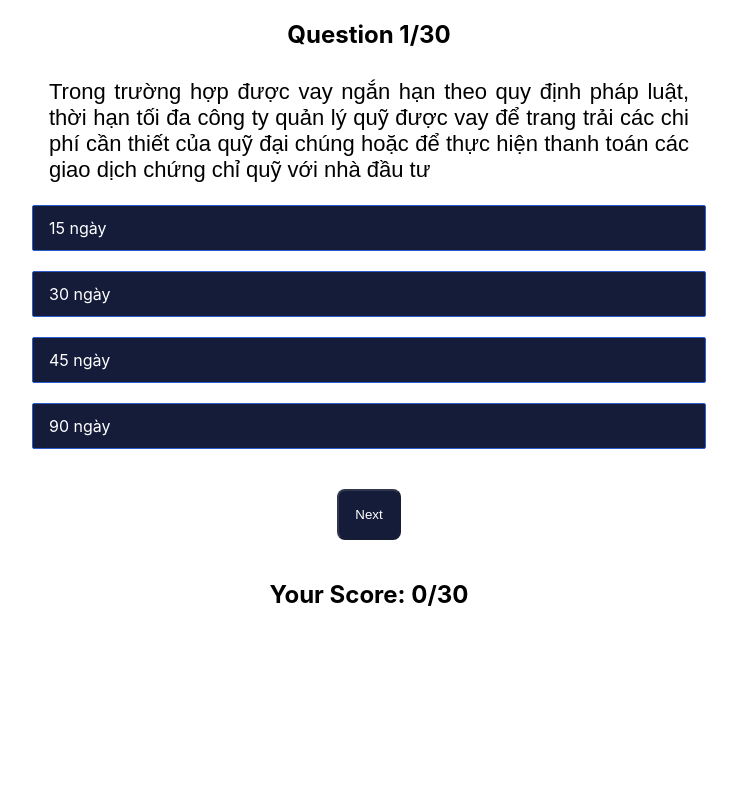
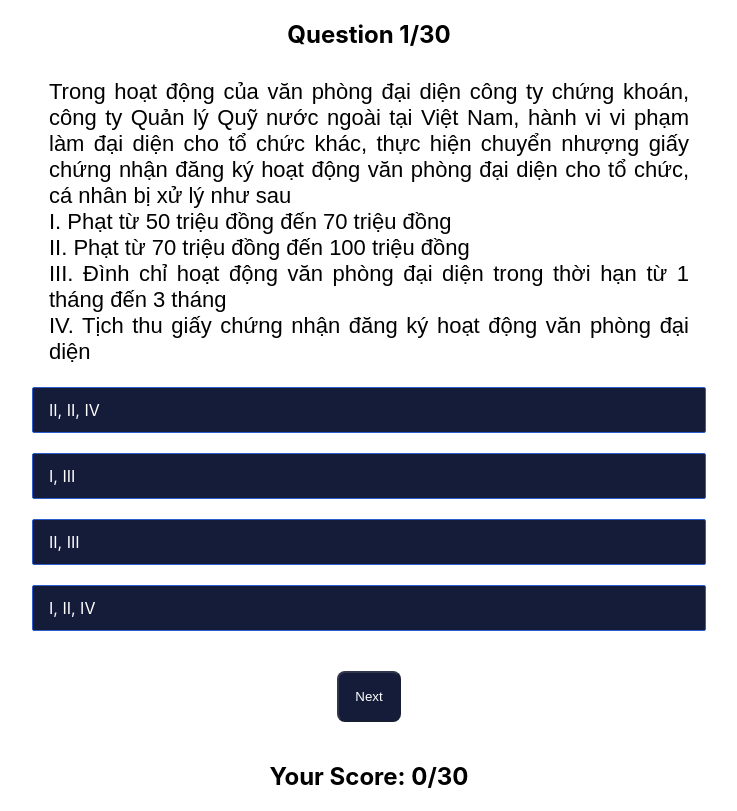
Before and after one commit to ducnguyenhn128/multiple_choice_quiz_app, a React (Create React App) app in the folder quizapp/: page /test in a window 1280 px wide. Shown: the whole page, without its empty margins (271-1008 px from the left). Built offline with nearby package versions, Linux system fonts and the light colour scheme.

Commit message:
Update QuestionBank.js

```diff
--- a/quizapp/src/QuestionBank.js
+++ b/quizapp/src/QuestionBank.js
@@ -1381,6 +1381,71 @@ const questionBank = [
         answer: 'II và III'
     },
     //150
+    {
+        question: 'Trong thời gian có quyết định đặt công ty quản lý quỹ đầu từ chứng khoán vào tình trạng kiểm soát, Công ty thực hiện chế độ báo cáo tỷ lệ vốn khả dụng theo tần suất như sau:',
+        choices: [
+            'Định kỳ hàng tháng',
+            'Định kỳ hàng tuần vào ngày thứ 2 ',
+            'Dịnh kỳ hàng tuần vào ngày thứ 6',
+            'Định kỳ 1 tháng 2 lần'
+        ],
+        answer: 'Định kỳ hàng tuần vào ngày thứ 2'
+    },
+    {
+        question: 'Trong trường hợp quỹ mở, quỹ chỉ số đầu tư được đầu tư vào trái phiếu doanh nghiệp phát hành riêng lẻ, trái phiếu phải đáp ứng quy định sau: \nI. Có cam kết mua lại của doanh nghiệp phát hành tối thiểu 1 lần trong 12 tháng \nII. Có cam kết mua lại của doanh nghiệp phát hành tối thiểu 1 lần trong 18 tháng \nIII. Mỗi lần cam kết mua lại tối thiểu 20% giá trị đợt phát hành \nIV. Mỗi lần cam kết mua lại tối thiểu 30% giá tri đợt phát hành',
+        choices: [
+            'I, II', 'I, IV', 'II, III', 'II, IV'
+        ],
+        answer: 'I, IV'
+    },
+    {
+        question: 'Lựa chọn phương án sai về mô tả hoạt động quản lý vốn và tài sản quỹ đầu tư chứng khoán:',
+        choices: [
+            'Công ty quản lý quỹ không được sử dụng vốn và tài sản của quỹ để cho vay hoặc bảo lãnh cho bất kỳ khoản vay nào' ,
+            'Công ty quản lý quỹ không được phép vay để tài trợ cho hoạt động của quỹ đại chúng' ,
+            'Công ty quản lý quỹ không được sử dụng tài sản của quỹ để thực hiện các giao dịch ký quỹ',
+            'Công ty quản lý quỹ không được sử dụng tài sản của quỹ để thực hiện các giao dịch bán khống, cho vay chứng khoán'
+        ],
+        answer: 'Công ty quản lý quỹ không được phép vay để tài trợ cho hoạt động của quỹ đại chúng'
+    },
+    {
+        question: 'Khi thực hoạt động nghiệp vụ kinh doanh trong nước, Công ty quản lý quỹ được ủy quyền, thuê ngoài để cung cấp một phần hoặc toàn bộ các dịch vụ:',
+        choices: [
+            'Quản lý quỹ đầu tư chứng khoán',
+            'Quản lý danh mục đầu tư CK',
+            'Tư vấn đầu tư chứng khoán',
+            'Tất cả các phương án trên đều sai'
+        ],
+        answer: 'Quản lý quỹ đầu tư chứng khoán'
+    },
+    {
+        question: 'Trong hoán đổi danh mục, danh mục chứng khoán cơ cấu phải đáp ứng các điều kiện sau \nI.Bao gồm tối thiếu 35% số chứng khoán cơ sở hình thành chỉ số tham chiếu \nII. Bao gồm tối thiếu 50% số chứng khoán cơ sở hình thành chỉ số tham chiếu \nIII. Giá trị danh mục chứng khoán cơ cấu không thấp hơn 80% giá trị của danh mục chứng khoán tương ứng của chỉ số tham chiếu \nIV. Giá trị danh mục chứng khoán cơ cấu không thấp hơn 95% giá trị của danh mục chứng khoán tương ứng của chỉ số tham chiếu',
+        choices: [
+            'I, III',
+            'I, IV' ,
+            'II, III' ,
+            'II, IV'
+        ],
+        answer: 'II, IV'
+    },
+    {
+        question: 'Tất cả các câu sau đều mô tả hoạt động của quỹ đầu tư chứng khoán dạng mở, ngoại trừ:',
+        choices: [
+            'Chứng chỉ quỹ mở không được niêm yết trên Sở giao dịch chứng khoán' ,
+            'Chứng chỉ quỹ mở được phát hành/ mua lại bởi công ty quản lý quỹ',
+            'Được thưởng hoạt động cho quản lý quỹ trong mọi trường hợp' ,
+            'Vốn điều lệ quỹ mở liên tục thay đổi'
+        ],
+        answer: 'Được thưởng hoạt động cho quản lý quỹ trong mọi trường hợp'
+    },
+    {
+        question: 'Trong hoạt động quản lý tài sản ủy thác, công ty quản lý quỹ có thể: \nI. Dùng tài sản của quỹ, của công ty đầu tư chứng khoán để đầu tư vào chính quỹ, công ty đầu tư chứng khoản đó \n II. Dùng tài sản của khách hàng ủy thác từ công ty quản lý danh mục, quản lý quỹ/ công ty chứng khoán do minh quản lý vào quỹ/ công ty đầu tư chứng khoán khác do mình quản lý. \nIII. Dùng tài sản của quỹ đại chúng, công ty đầu tư chứng khoán đại chúng để đầu tư vào chính công ty quản lý quỹ. \nIV. Tất cả đều sai ',
+        choices: [
+            'I, II', 'I, III', 'II, III', 'IV'
+        ],
+        answer: 'II, III'
+    },
+    //157
 ]
 export default questionBank
 
```
